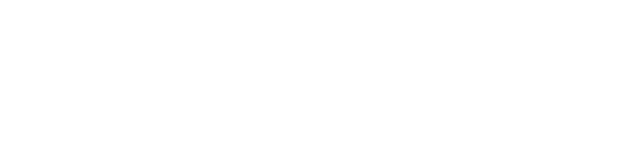
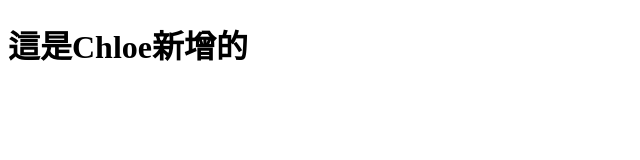
Before and after one commit to Chloe10430632/GroupProject, a plain HTML site: page index.html in a window 1280 px wide. Shown: the whole page, without its empty margins (0-640 px from the left). Drawn offline with Linux system fonts and the light colour scheme.

Commit message:
feat: 新增<h1>測試標籤

```diff
--- a/index.html
+++ b/index.html
@@ -8,6 +8,7 @@
 </head>
 
 <body>
+    <h1>這是Chloe新增的</h1>
 
 </body>
 
```
